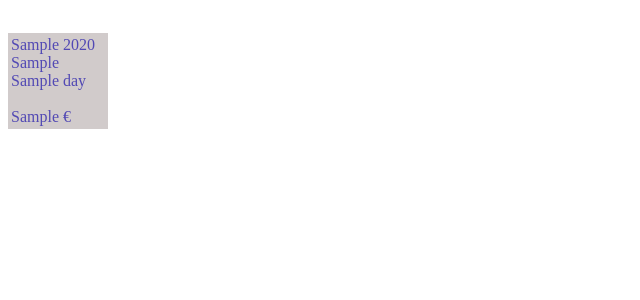
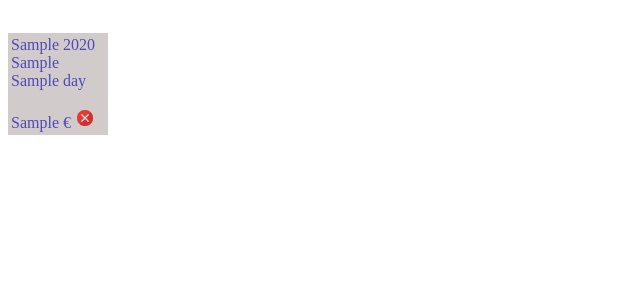
Before and after one commit to Tuyenfr/symfony-wiki, a Symfony app: template templates/vehicle/show.html.twig in a window 1280 px wide. Shown: the part 399-699 px from the top of the page, without its empty margins (0-640 px from the left). Run offline with Twig, Linux system fonts and the light colour scheme; the template is opened without the code that fills it: most values are stand-ins (such as "Sample title", 1, 10 or a date in 2020); some libraries are stand-ins or nearby versions.

Commit message:
availability images

```diff
--- a/templates/vehicle/show.html.twig
+++ b/templates/vehicle/show.html.twig
@@ -34,8 +34,13 @@
 						{{ date.weekday_fr }} {{ date.day }}
 						<br>
 						<br>
-						{{ date.pricePerDay }}
-						€
+						{{ date.pricePerDay }} €
+						{% if date.availability == 'Y' %}
+						<img src="{{ asset('build/images/oui.png') }}" alt="check" height="20">
+						{% else %}
+						<img src="{{ asset('build/images/non.png') }}" alt="check" height="20">
+						{% endif %}
+
 					</p>
 				</div>
 
```
Also changed, not shown: assets/images/non.png (added), assets/images/oui.png (added).
